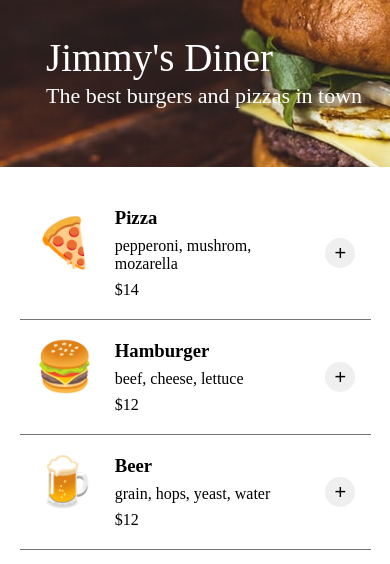
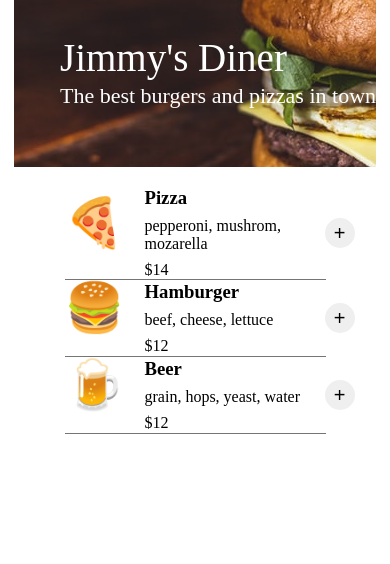
Before and after one commit to lucho20091/mobile-restaurant, a plain HTML site: page index.html in a window 390 px wide. Drawn offline with Linux system fonts and the light colour scheme.

Commit message:
Update style.css

```diff
--- a/style.css
+++ b/style.css
@@ -196,7 +196,7 @@ main .container{
         gap: 20px;
     }
     .container, .container2{
-        width: 100vw;
+        width: 100%;
     }
     .flex-main{
         justify-content: space-around;
@@ -241,10 +241,6 @@ main .container{
     .form button{
         width: 85%;
     }
-    .left p{
-        margin-bottom: 20px;
-    }
-    .left h3{
-        margin-top: 20px;
-    }
+
+
 }
```
